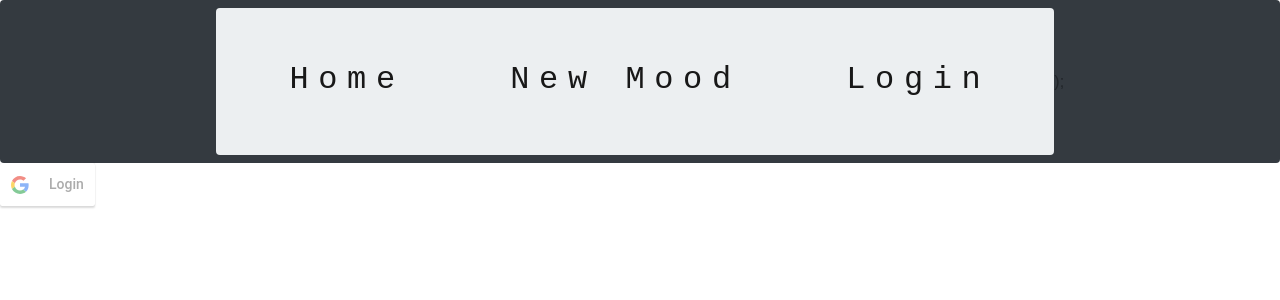
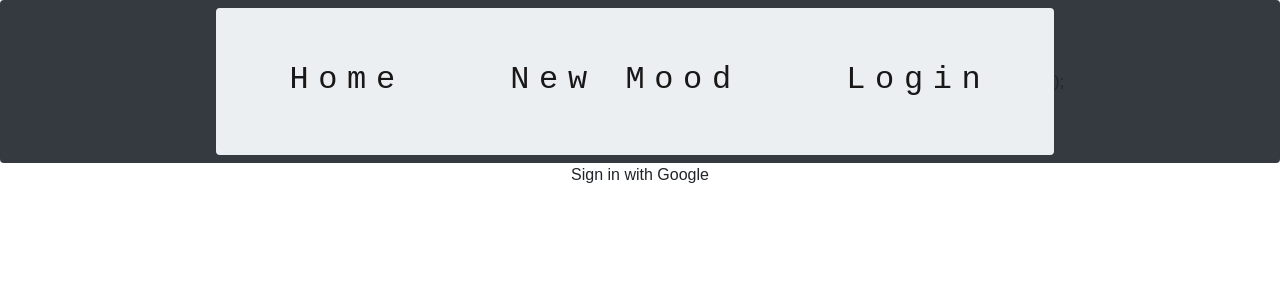
Before and after one commit to haywah27/mood-ring, a React (Create React App) app in the folder client/: page /login in a window 1280 px wide. Shown: the top 300 px of the page. Built offline with nearby package versions, Linux system fonts and the light colour scheme.

Commit message:
changed code  for login

```diff
--- a/client/src/pages/Login.js
+++ b/client/src/pages/Login.js
@@ -1,37 +1,57 @@
 import React from 'react';
-import { Form } from 'react-bootstrap';
-import { GoogleLogin } from 'react-google-login';
-import {refreshTokenSetup} from '../utils/freshToken'
+// import './App.css';
 
-const clientId =
-  '135452617126-oo0lohdfakjgm8sdjtbdk02doojua4t2.apps.googleusercontent.com';
 
-function Login() {
-  const onSuccess = (res) => {
-    console.log('Login Success: currentUser:', res.profileObj);
 
-    refreshTokenSetup(res);
+export class Login extends React.Component {
 
-  };
 
-  const onFailure = (res) => {
-    console.log('Login failed: res:', res);
+responseGoogle=(response) =>{
+  console.log(response);
+  console.log(response.profileObj);
+}
 
-  };
 
-  return (
-    <div>
-      <GoogleLogin
-        clientId={clientId}
-        buttonText="Login"
-        onSuccess={onSuccess}
-        onFailure={onFailure}
-        cookiePolicy={'single_host_origin'}
-        style={{ marginTop: '100px' }}
-        isSignedIn={true}
-      />
-    </div>
-  );
+  insertGapiScript() {
+    const script = document.createElement('script')
+    script.src = 'https://apis.google.com/js/api.js'
+    script.onload = () => {
+      this.initializeGoogleSignIn()
+    }
+    document.body.appendChild(script)
+  }
+
+  initializeGoogleSignIn() {
+    window.gapi.load('auth2', () => {
+      window.gapi.auth2.init({
+        client_id: '135452617126-oo0lohdfakjgm8sdjtbdk02doojua4t2.apps.googleusercontent.com'
+      })
+      console.log('Api inited')
+
+      window.gapi.load('signin2', () => {
+        const params = {
+          onsuccess: () => {
+            console.log('User has finished signing in!')
+          }
+        }
+        window.gapi.signin2.render('loginButton', params)
+      })
+    })
+  }
+
+  componentDidMount() {
+    console.log('Loading')
+
+    this.insertGapiScript();
+  }
+
+  render() {
+    return (
+      <div className="App">
+        <a id="loginButton">Sign in with Google</a>
+      </div>
+    );
+  }
 }
 
 export default Login;
```
